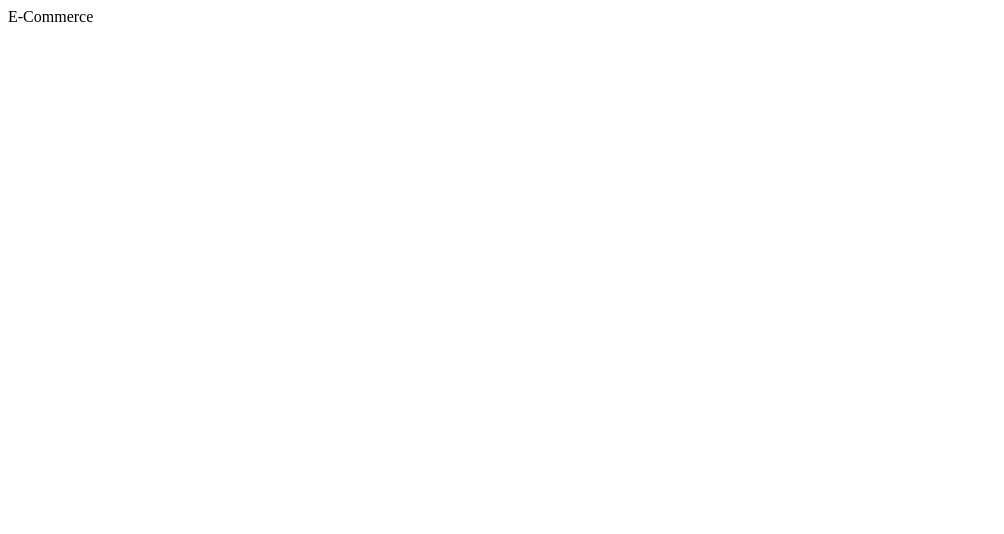
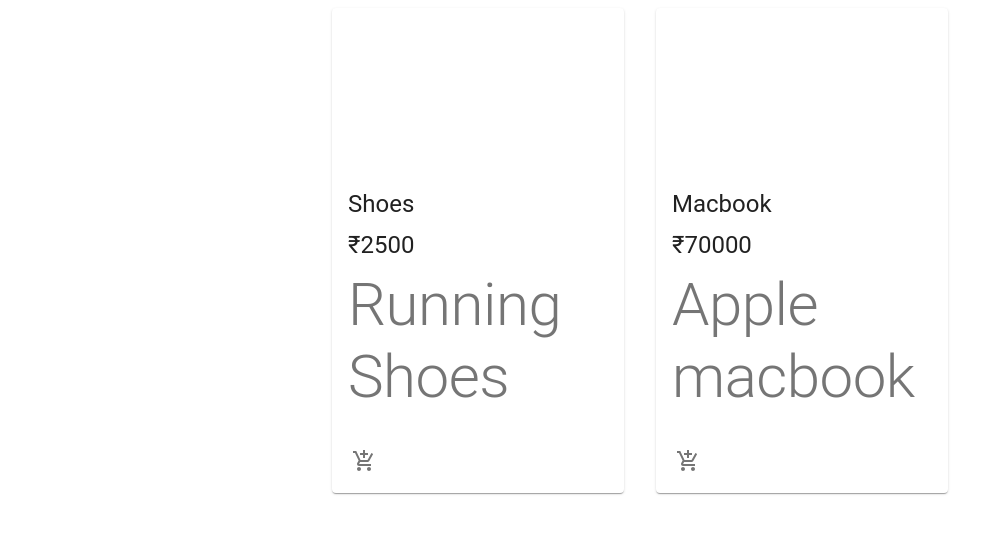
Before and after one commit to Amanthukral12/e-commerce, a React (Create React App) app: page / in a window 1280 px wide. Shown: the top 534 px of the page, without its empty margins (0-1004 px from the left). Built offline with nearby package versions, Linux system fonts and the light colour scheme.

Commit message:
Setting up products page

```diff
--- a/src/App.js
+++ b/src/App.js
@@ -1,10 +1,9 @@
 import React from 'react'
+import Products from './components/Products/Products'
 
 const App = () => {
     return (
-        <div>
-            E-Commerce
-        </div>
+        <Products />
     )
 }
 
--- /dev/null
+++ b/src/components/Products/Product/Product.js
@@ -0,0 +1,31 @@
+import React from 'react'
+import { Card, CardMedia, CardContent, CardActions, Typography, IconButton } from '@material-ui/core';
+import { AddShoppingCart } from '@material-ui/icons'
+import useStyles from './styles';
+
+const Product = ({product}) => {
+    const classes = useStyles();
+    return (
+        <Card className={classes.root}>
+            <CardMedia className={classes.media} image='' title={product.name} />
+            <CardContent>
+                <div className={classes.cardContent}>
+                    <Typography variant="h5" gutterBottom>
+                        {product.name}
+                    </Typography>
+                    <Typography variant="h5" gutterBottom>
+                        {product.price}
+                    </Typography>
+                </div>
+                <Typography variant="h2" color="textSecondary">{product.description}</Typography>
+            </CardContent>
+            <CardActions disableSpacing className={classes.cardActions}>
+                <IconButton aria-label="Add to Cart">
+                    <AddShoppingCart />
+                </IconButton>
+            </CardActions>
+        </Card>
+    )
+}
+
+export default Product
--- /dev/null
+++ b/src/components/Products/Product/styles.js
@@ -0,0 +1,15 @@
+import { makeStyles } from '@material-ui/core/styles'
+
+export default makeStyles(()=>({
+    root: {
+        maxWidth: '100%'
+    },
+    media: {
+        height: 0,
+        paddingTop: '56.25%',
+    },
+    cardActions: {
+        display: 'flex',
+        justifyContent: 'space-between',
+    },
+}));
--- /dev/null
+++ b/src/components/Products/Products.js
@@ -0,0 +1,25 @@
+import React from 'react'
+import {Grid} from '@material-ui/core'
+import Product from './Product/Product'
+const products= [
+    { id: 1, name: 'Shoes', description: 'Running Shoes', price: '₹2500'},
+    { id: 2, name: 'Macbook', description: 'Apple macbook', price: '₹70000'},
+]
+
+
+const Products = () => {
+    return (
+        <main>
+        <Grid container justify="center" spacing={4}>
+            {products.map((product) => (
+                <Grid item key={product.id} xs={12} sm={6} md={4} lg={3}>
+                    <Product product={product} />
+                </Grid>
+            ))}
+        </Grid>
+    </main>
+    )
+
+}
+
+export default Products
```
Also changed, not shown: 1 other file (tests, documents, lock files or other folders).
